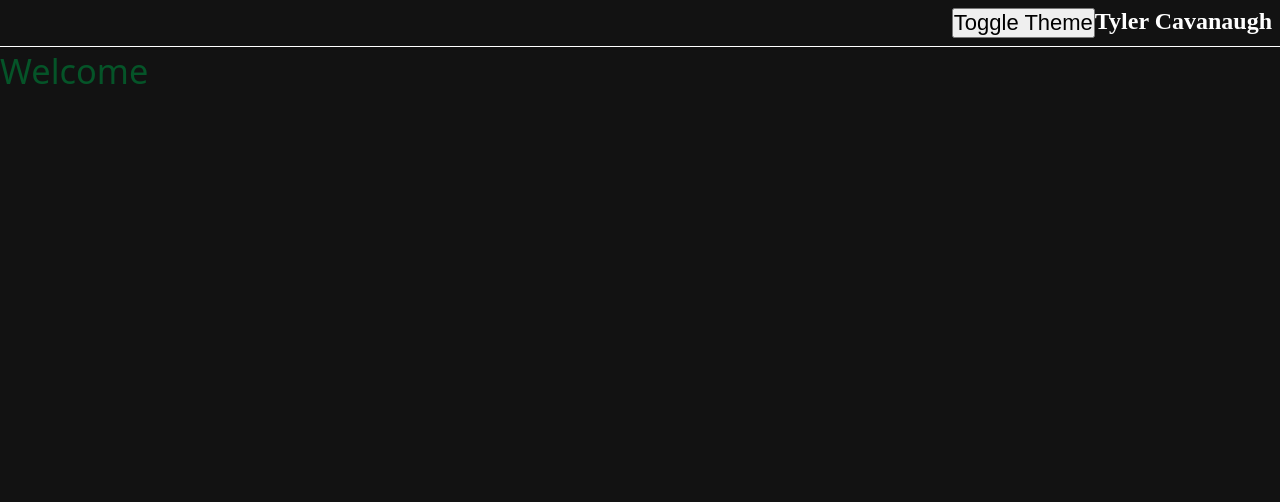
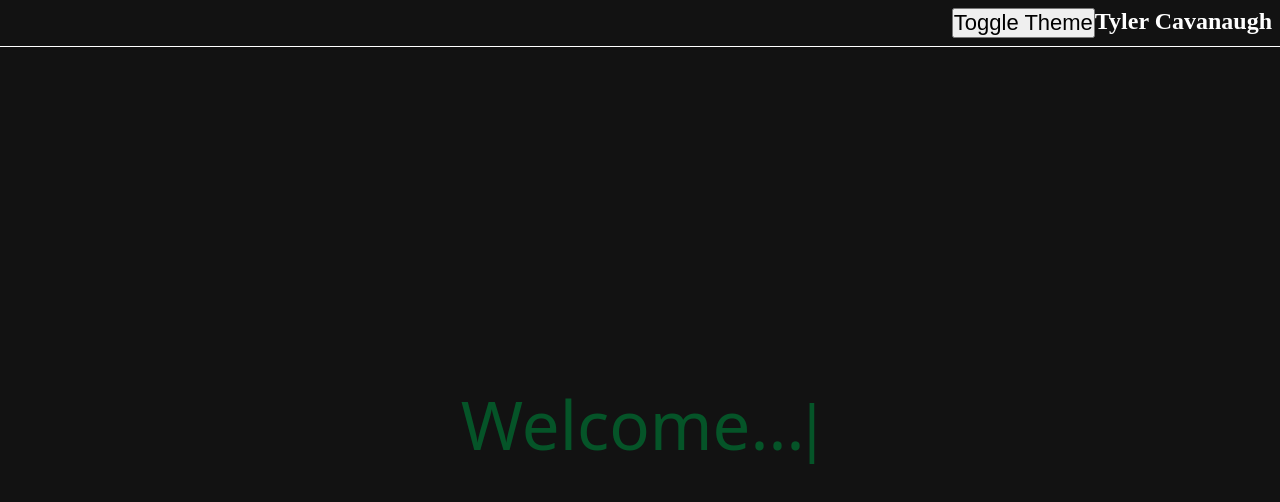
Before and after one commit to Tyler-Cav/Portfolio-V2, an Angular app: page /home in a window 1280 px wide. Shown: the top 502 px of the page. Built offline with nearby package versions, Linux system fonts and the light colour scheme; a web font is replaced by a local one.

Commit message:
- Fix viewport height issue. - Add text input blink bar. - animate welcome text

```diff
--- a/src/app/app.css
+++ b/src/app/app.css
@@ -0,0 +1,11 @@
+:host {
+  min-height: 100dvh;
+  display: flex;
+  flex-direction: column;
+}
+
+.page-shell {
+  flex: 1;
+  min-height: 0;
+  display: flex;
+}
--- a/src/app/app.html
+++ b/src/app/app.html
@@ -1,3 +1,5 @@
 <!-- Insert Potential Header And Footer Here If Including -->
-<app-header/>
-<router-outlet />
+<app-header />
+<main class="page-shell">
+  <router-outlet />
+</main>
--- a/src/app/home-page/home-page.css
+++ b/src/app/home-page/home-page.css
@@ -1,8 +1,52 @@
-.main-header {
+.main-tagline {
   color: var(--core-color-50);
+  font-size: var(--size-5);
   font-variation-settings:
     "slnt" -8,
     "CRSV" 0,
     "ELSH" 0,
     "ELXP" 0;
 }
+
+.blink {
+  margin: 0;
+  padding: 0;
+  font-size: var(--size-5);
+  color: var(--core-color-50);
+  animation: blink 1s infinite;
+}
+
+@keyframes blink {
+  0% {
+    opacity: 1;
+  }
+  50% {
+    opacity: 0;
+  }
+  100% {
+    opacity: 1;
+  }
+}
+
+section {
+  display: flex;
+  align-items: baseline;
+  justify-content: center;
+  width: 100%;
+  flex-grow: 1;
+}
+
+:host {
+  display: block;
+  flex: 1;       /* fills page-shell */
+  min-height: 0;
+}
+
+article {
+  height: 100%;
+  width: 100%;
+  display: flex;
+  justify-content: center;
+  align-items: center;
+  overflow: hidden;
+}
--- a/src/app/home-page/home-page.html
+++ b/src/app/home-page/home-page.html
@@ -1 +1,6 @@
-<h1 class="bitcount-font main-header">Welcome</h1>
+<article>
+  <section>
+    <h1 class="bitcount-font main-tagline">{{ visualText() }}</h1>
+    <h1 class="blink">{{ fakeInputLine }}</h1>
+  </section>
+</article>
--- a/src/app/home-page/home-page.ts
+++ b/src/app/home-page/home-page.ts
@@ -1,4 +1,4 @@
-import { Component } from '@angular/core';
+import { Component, OnInit, signal } from '@angular/core';
 
 @Component({
   selector: 'app-home-page',
@@ -6,4 +6,31 @@ import { Component } from '@angular/core';
   templateUrl: './home-page.html',
   styleUrl: './home-page.css',
 })
-export class HomePage {}
+export class HomePage implements OnInit{
+
+  public welcomeString: string = "Welcome..."
+  public visualText = signal('');
+  public fakeInputLine: string = "|"
+  public animatedText: string[] = []
+
+  ngOnInit(): void {
+
+    this.animateText();
+
+  }
+
+  animateText() {
+    for (let i = 0; i < this.welcomeString.length; i++) {
+      if (this.visualText().length < this.welcomeString.length) {
+        this.buildText(i);
+      }
+    }
+  }
+
+  buildText(i: number) {
+    setTimeout(() => {
+      this.visualText.update(prev => prev + this.welcomeString[i]);
+    }, i * 200);
+  }
+
+}
--- a/src/styles.css
+++ b/src/styles.css
@@ -1,11 +1,19 @@
 @import url('https://fonts.googleapis.com/css2?family=Bitcount+Grid+Single:slnt,wght,CRSV,ELSH,ELXP@-8..0,100..900,0..1,0..100,0..100&display=swap');
+
 .bitcount-font {
   font-family: "Bitcount Grid Single", system-ui;
   font-optical-sizing: auto;
-  font-size: var(--size-2);
   font-weight: 400;
   font-style: normal;
-  }
+  /*BELOW ARE ADDITIONAL TEXT OPTIONS FOR THIS FONT*/
+  /*color: var(--core-color-50);*/
+  /*font-variation-settings:*/
+  /*  "slnt" -8,*/
+  /*  "CRSV" 0,*/
+  /*  "ELSH" 0,*/
+  /*  "ELXP" 0;*/
+}
+
 :root {
   /* FONT SIZING */
   --size--2: clamp(0.6944rem, 0.6299rem + 0.3227vw, 0.88rem);
@@ -47,7 +55,11 @@
   box-sizing: border-box;
 }
 
+html,
 body {
+  margin: 0;
+  padding: 0;
+  height: 100vh;
   background-color: var(--bg-color);
   color: var(--text-color);
   transition:
```
